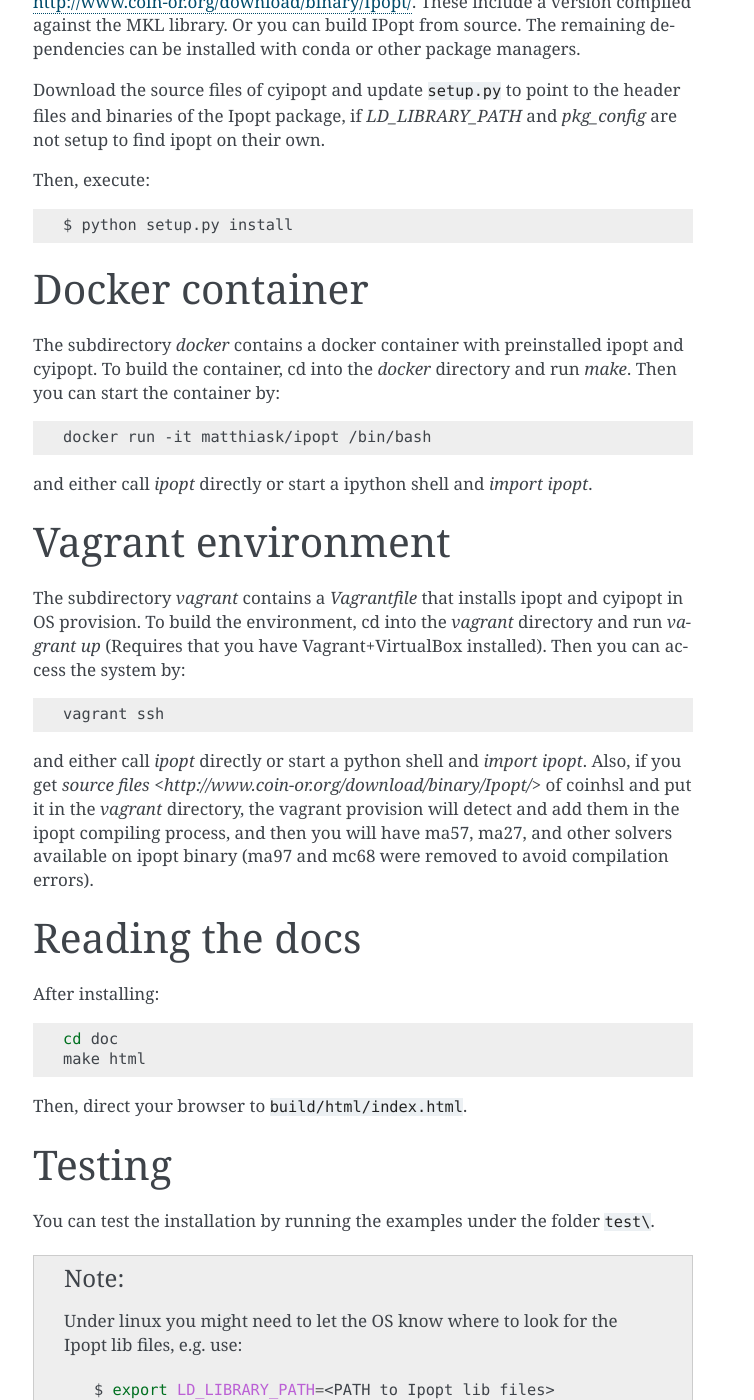
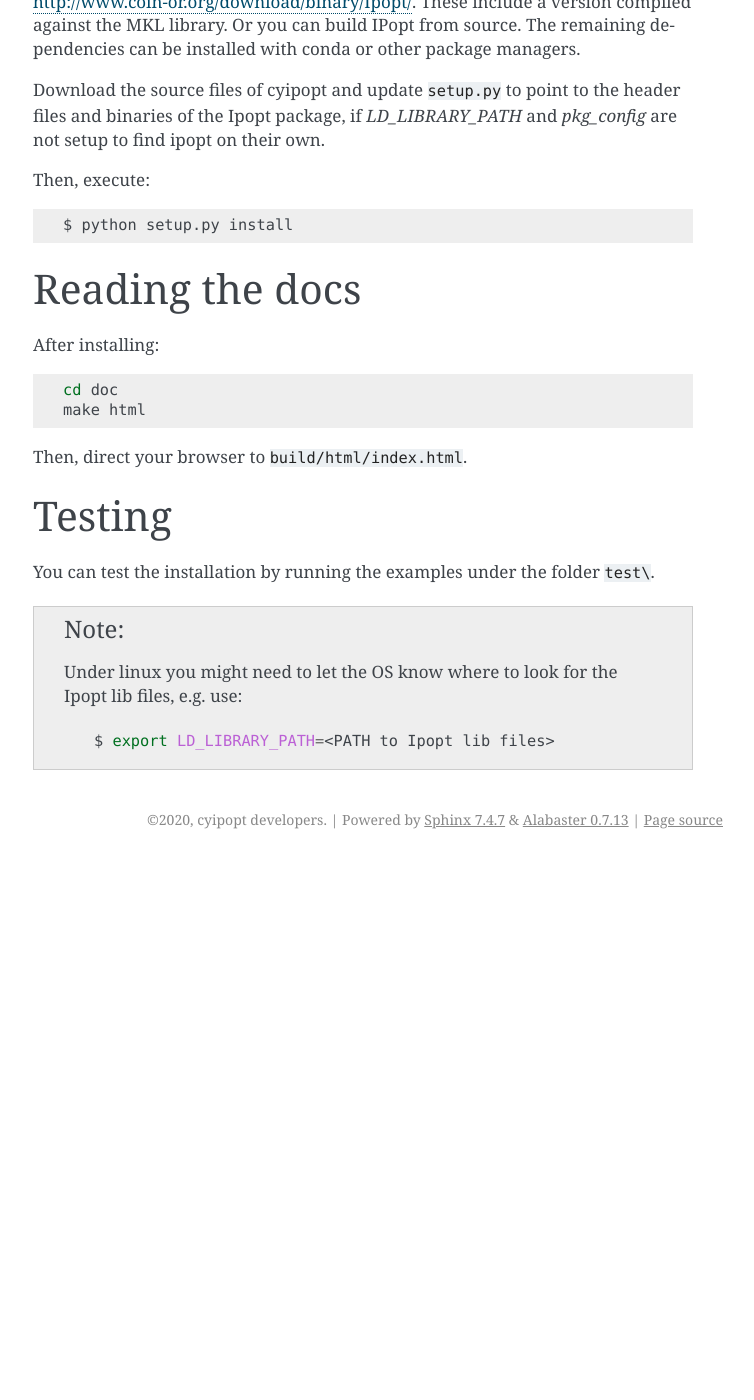
Before and after one commit to mechmotum/cyipopt, a Sphinx documentation site: the page built from docs/source/install.rst, in a window 1280 px wide and 1400 px high, scrolled down 732 px. Shown: the whole window, without its empty margins (387-1141 px from the left). Built offline with Sphinx 7.4.7, drawn with Linux system fonts in a browser that asks for light colours; after the commit the page ends 1591 px from its top, so only the background shows below that; some of the changed text lies outside the part shown.

Commit message:
Remove sections on Docker and Vagrant

```diff
--- a/docs/source/install.rst
+++ b/docs/source/install.rst
@@ -42,34 +42,6 @@ Then, execute::
 
    $ python setup.py install
 
-Docker container
-================
-
-The subdirectory `docker` contains a docker container with preinstalled ipopt
-and cyipopt.  To build the container, cd into the `docker` directory and run
-`make`. Then you can start the container by::
-
-   docker run -it matthiask/ipopt /bin/bash
-
-and either call `ipopt` directly or start a ipython shell and `import ipopt`.
-
-Vagrant environment
-===================
-
-The subdirectory `vagrant` contains a `Vagrantfile` that installs ipopt and
-cyipopt in OS provision. To build the environment, cd into the `vagrant`
-directory and run `vagrant up` (Requires that you have Vagrant+VirtualBox
-installed). Then you can access the system by::
-
-   vagrant ssh
-
-and either call `ipopt` directly or start a python shell and `import ipopt`.
-Also, if you get `source files <http://www.coin-or.org/download/binary/Ipopt/>`
-of coinhsl and put it in the `vagrant` directory, the vagrant provision will
-detect and add them in the ipopt compiling process, and then you will have
-ma57, ma27, and other solvers available on ipopt binary (ma97 and mc68 were
-removed to avoid compilation errors).
-
 Reading the docs
 ================
 
```
